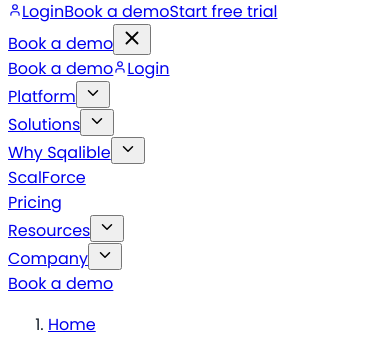
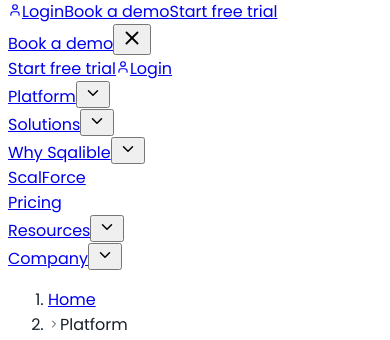
Before and after one commit to aryankantharia/Deskmerit, a React app in the folder src/: page /platform in a window 390 px wide. Both pictures are taken after a click on the button 132 px from the left and 505 px from the top of the page. Shown: the part 466-806 px from the top of the page. Built offline with nearby package versions, Linux system fonts and the light colour scheme; the HTML template or start-up script is replaced by a standard one; a web font is replaced by a local one.

Commit message:
Replace Book a demo beside Login with Start free trial, and remove bottom CTA from mobile drawer

```diff
--- a/src/components/Header.tsx
+++ b/src/components/Header.tsx
@@ -338,14 +338,14 @@
             transition={{ duration: 0.18 }}
             className="w-full border-b border-neutral-200 bg-white p-6 shadow-2xl xl:hidden max-h-[calc(100vh-68px)] overflow-y-auto text-neutral-900"
           >
-            {/* Top Mobile Secondary Actions */}
+            {/* Top Mobile Actions */}
             <div className="pb-4 mb-4 border-b border-neutral-200 flex items-center justify-between gap-3">
               <a
-                href="/contact"
+                href="/signup"
                 onClick={() => setMobileOpen(false)}
                 className="flex-1 inline-flex h-9 items-center justify-center rounded-full border border-neutral-300 text-neutral-800 hover:bg-neutral-50 text-xs font-semibold"
               >
-                Book a demo
+                Start free trial
               </a>
               <a
                 href="https://app.sqalible.com"
@@ -432,17 +432,6 @@
                   </div>
                 )
               )}
-
-              {/* Bottom Drawer Primary CTA */}
-              <div className="pt-4 border-t border-neutral-200 space-y-2">
-                <a
-                  href="/contact"
-                  onClick={() => setMobileOpen(false)}
-                  className="flex h-11 w-full items-center justify-center rounded-full bg-primary font-semibold text-white shadow-md text-sm hover:bg-teal-700"
-                >
-                  Book a demo
-                </a>
-              </div>
             </div>
           </motion.div>
         )}
```
